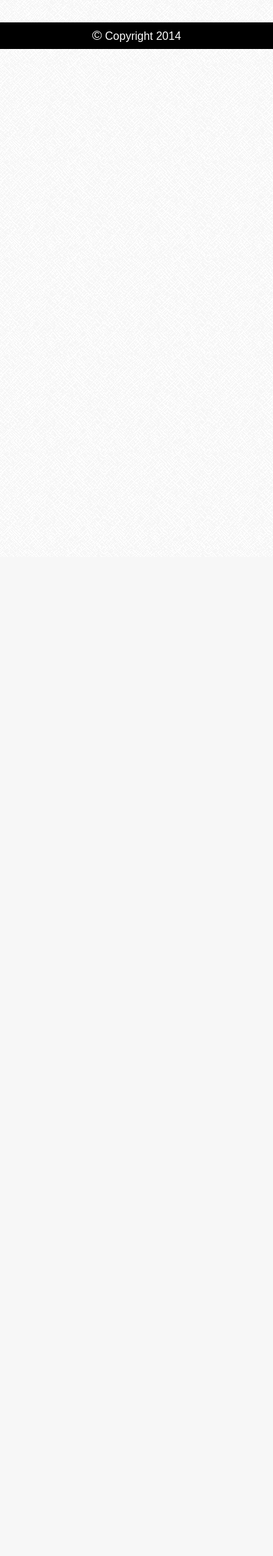
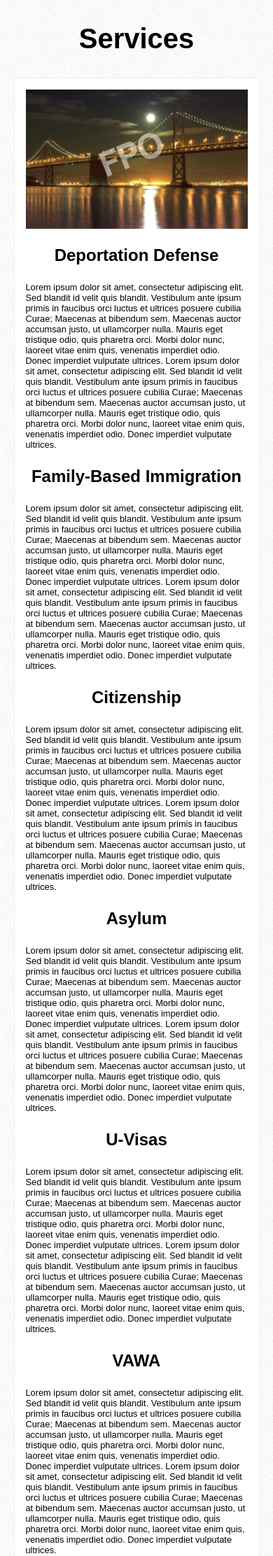
Before and after one commit to mv2sa/bolhufasLaw, a PHP site: page /services.html in a window 390 px wide. Shown: the part 48-2272 px from the top of the page at 70% size. Before the commit the page ends 118 px from the top, so only its background shows below. Run offline with PHP 8.4, Linux system fonts and the light colour scheme; some libraries are stand-ins or nearby versions; some web fonts are replaced.

Commit message:
Mobile and Desktop Service page demo done

```diff
--- a/css/main.css
+++ b/css/main.css
@@ -257,9 +257,60 @@ main {
 
 /* Services Page */
 
-.sp-something {
+.ap-wrapper.main {
+    width: 50%;
+}
 
+.ap-wrapper {
+    position: relative;
+    width: 100%;
+    background-color: white;
+    padding: 1em;
+    margin: 2em auto 0;
+    border: 1px solid #eee;
 }
+
+.ap-wrapper > div {
+    position:relative;
+    height: 100%;
+    overflow: hidden;
+}
+
+.ap-wrapper .s-headingImg {
+    width: 100%;
+    display: block;
+    margin-left: auto;
+    margin-right: auto;
+}
+
+.ap-wrapper > div > p {
+    font-size: 0.8em;
+    margin-bottom: 0em;
+}
+
+.ap-wrapper .ap-bottomLink {
+    position: absolute;
+    text-decoration: none;
+    color: #8f0000;
+    bottom: 0.1em;
+    right: 0.1em;
+}
+
+.ap-wrapper .ap-bottomLink:after {
+    font-family: 'FontAwesome';
+    content: '\f138';
+    padding-left: 0.5em;
+}
+#s-titleChild {
+    text-align: center;
+    font-size: 1.5em;
+}
+.ap-title {
+    text-align: center;
+    font-size: 2.5em;
+}
+
+
 
 /* Resources Page */
 
@@ -411,9 +462,13 @@ main {
     max-width: 1000px;
     }
 
-
-
     /* Services Page */
+    .ap-wrapper .s-headingImg {
+    width: 100%;
+    display: block;
+    margin-left: auto;
+    margin-right: auto;
+    }
 
 
     /* Resources Page */
--- a/services.html
+++ b/services.html
@@ -84,7 +84,56 @@
         </header>
 
         <main>
-
+           <h2 class="ap-title">Services</h2>
+            <article class="ap-wrapper">
+                <div>
+                    <img class="s-headingImg" src="img/heading1.jpg" alt="San Francisco" />
+                    <h3 id="s-titleChild">Deportation Defense</h3>
+                    <p>
+                        Lorem ipsum dolor sit amet, consectetur adipiscing elit. Sed blandit id velit quis blandit. Vestibulum ante ipsum primis in faucibus orci luctus et ultrices posuere cubilia Curae; Maecenas at bibendum sem. Maecenas auctor accumsan justo, ut ullamcorper nulla. Mauris eget tristique odio, quis pharetra orci. Morbi dolor nunc, laoreet vitae enim quis, venenatis imperdiet odio. Donec imperdiet vulputate ultrices. Lorem ipsum dolor sit amet, consectetur adipiscing elit. Sed blandit id velit quis blandit. Vestibulum ante ipsum primis in faucibus orci luctus et ultrices posuere cubilia Curae; Maecenas at bibendum sem. Maecenas auctor accumsan justo, ut ullamcorper nulla. Mauris eget tristique odio, quis pharetra orci. Morbi dolor nunc, laoreet vitae enim quis, venenatis imperdiet odio. Donec imperdiet vulputate ultrices.
+                    </p>
+                    <h3 id="s-titleChild">Family-Based Immigration</h3>
+                    <p>
+                        Lorem ipsum dolor sit amet, consectetur adipiscing elit. Sed blandit id velit quis blandit. Vestibulum ante ipsum primis in faucibus orci luctus et ultrices posuere cubilia Curae; Maecenas at bibendum sem. Maecenas auctor accumsan justo, ut ullamcorper nulla. Mauris eget tristique odio, quis pharetra orci. Morbi dolor nunc, laoreet vitae enim quis, venenatis imperdiet odio. Donec imperdiet vulputate ultrices. Lorem ipsum dolor sit amet, consectetur adipiscing elit. Sed blandit id velit quis blandit. Vestibulum ante ipsum primis in faucibus orci luctus et ultrices posuere cubilia Curae; Maecenas at bibendum sem. Maecenas auctor accumsan justo, ut ullamcorper nulla. Mauris eget tristique odio, quis pharetra orci. Morbi dolor nunc, laoreet vitae enim quis, venenatis imperdiet odio. Donec imperdiet vulputate ultrices.
+                    </p>
+                    <h3 id="s-titleChild">Citizenship</h3>
+                    <p>
+                        Lorem ipsum dolor sit amet, consectetur adipiscing elit. Sed blandit id velit quis blandit. Vestibulum ante ipsum primis in faucibus orci luctus et ultrices posuere cubilia Curae; Maecenas at bibendum sem. Maecenas auctor accumsan justo, ut ullamcorper nulla. Mauris eget tristique odio, quis pharetra orci. Morbi dolor nunc, laoreet vitae enim quis, venenatis imperdiet odio. Donec imperdiet vulputate ultrices. Lorem ipsum dolor sit amet, consectetur adipiscing elit. Sed blandit id velit quis blandit. Vestibulum ante ipsum primis in faucibus orci luctus et ultrices posuere cubilia Curae; Maecenas at bibendum sem. Maecenas auctor accumsan justo, ut ullamcorper nulla. Mauris eget tristique odio, quis pharetra orci. Morbi dolor nunc, laoreet vitae enim quis, venenatis imperdiet odio. Donec imperdiet vulputate ultrices.
+                    </p>
+                    <h3 id="s-titleChild">Asylum</h3>
+                    <p>
+                        Lorem ipsum dolor sit amet, consectetur adipiscing elit. Sed blandit id velit quis blandit. Vestibulum ante ipsum primis in faucibus orci luctus et ultrices posuere cubilia Curae; Maecenas at bibendum sem. Maecenas auctor accumsan justo, ut ullamcorper nulla. Mauris eget tristique odio, quis pharetra orci. Morbi dolor nunc, laoreet vitae enim quis, venenatis imperdiet odio. Donec imperdiet vulputate ultrices. Lorem ipsum dolor sit amet, consectetur adipiscing elit. Sed blandit id velit quis blandit. Vestibulum ante ipsum primis in faucibus orci luctus et ultrices posuere cubilia Curae; Maecenas at bibendum sem. Maecenas auctor accumsan justo, ut ullamcorper nulla. Mauris eget tristique odio, quis pharetra orci. Morbi dolor nunc, laoreet vitae enim quis, venenatis imperdiet odio. Donec imperdiet vulputate ultrices.
+                    </p>
+                    <h3 id="s-titleChild">U-Visas</h3>
+                    <p>
+                        Lorem ipsum dolor sit amet, consectetur adipiscing elit. Sed blandit id velit quis blandit. Vestibulum ante ipsum primis in faucibus orci luctus et ultrices posuere cubilia Curae; Maecenas at bibendum sem. Maecenas auctor accumsan justo, ut ullamcorper nulla. Mauris eget tristique odio, quis pharetra orci. Morbi dolor nunc, laoreet vitae enim quis, venenatis imperdiet odio. Donec imperdiet vulputate ultrices. Lorem ipsum dolor sit amet, consectetur adipiscing elit. Sed blandit id velit quis blandit. Vestibulum ante ipsum primis in faucibus orci luctus et ultrices posuere cubilia Curae; Maecenas at bibendum sem. Maecenas auctor accumsan justo, ut ullamcorper nulla. Mauris eget tristique odio, quis pharetra orci. Morbi dolor nunc, laoreet vitae enim quis, venenatis imperdiet odio. Donec imperdiet vulputate ultrices.
+                    </p>
+                    <h3 id="s-titleChild">VAWA</h3>
+                    <p>
+                        Lorem ipsum dolor sit amet, consectetur adipiscing elit. Sed blandit id velit quis blandit. Vestibulum ante ipsum primis in faucibus orci luctus et ultrices posuere cubilia Curae; Maecenas at bibendum sem. Maecenas auctor accumsan justo, ut ullamcorper nulla. Mauris eget tristique odio, quis pharetra orci. Morbi dolor nunc, laoreet vitae enim quis, venenatis imperdiet odio. Donec imperdiet vulputate ultrices. Lorem ipsum dolor sit amet, consectetur adipiscing elit. Sed blandit id velit quis blandit. Vestibulum ante ipsum primis in faucibus orci luctus et ultrices posuere cubilia Curae; Maecenas at bibendum sem. Maecenas auctor accumsan justo, ut ullamcorper nulla. Mauris eget tristique odio, quis pharetra orci. Morbi dolor nunc, laoreet vitae enim quis, venenatis imperdiet odio. Donec imperdiet vulputate ultrices.
+                    </p>
+                    <h3 id="s-titleChild">Deferred Action for Childhood Arrivals</h3>
+                    <p>
+                        Lorem ipsum dolor sit amet, consectetur adipiscing elit. Sed blandit id velit quis blandit. Vestibulum ante ipsum primis in faucibus orci luctus et ultrices posuere cubilia Curae; Maecenas at bibendum sem. Maecenas auctor accumsan justo, ut ullamcorper nulla. Mauris eget tristique odio, quis pharetra orci. Morbi dolor nunc, laoreet vitae enim quis, venenatis imperdiet odio. Donec imperdiet vulputate ultrices. Lorem ipsum dolor sit amet, consectetur adipiscing elit. Sed blandit id velit quis blandit. Vestibulum ante ipsum primis in faucibus orci luctus et ultrices posuere cubilia Curae; Maecenas at bibendum sem. Maecenas auctor accumsan justo, ut ullamcorper nulla. Mauris eget tristique odio, quis pharetra orci. Morbi dolor nunc, laoreet vitae enim quis, venenatis imperdiet odio. Donec imperdiet vulputate ultrices.
+                    </p>
+                    <h3 id="s-titleChild">Detention</h3>
+                    <p>
+                        Lorem ipsum dolor sit amet, consectetur adipiscing elit. Sed blandit id velit quis blandit. Vestibulum ante ipsum primis in faucibus orci luctus et ultrices posuere cubilia Curae; Maecenas at bibendum sem. Maecenas auctor accumsan justo, ut ullamcorper nulla. Mauris eget tristique odio, quis pharetra orci. Morbi dolor nunc, laoreet vitae enim quis, venenatis imperdiet odio. Donec imperdiet vulputate ultrices. Lorem ipsum dolor sit amet, consectetur adipiscing elit. Sed blandit id velit quis blandit. Vestibulum ante ipsum primis in faucibus orci luctus et ultrices posuere cubilia Curae; Maecenas at bibendum sem. Maecenas auctor accumsan justo, ut ullamcorper nulla. Mauris eget tristique odio, quis pharetra orci. Morbi dolor nunc, laoreet vitae enim quis, venenatis imperdiet odio. Donec imperdiet vulputate ultrices.
+                    </p>
+                    <h3 id="s-titleChild">Prosecutorial Discretion</h3>
+                    <p>
+                        Lorem ipsum dolor sit amet, consectetur adipiscing elit. Sed blandit id velit quis blandit. Vestibulum ante ipsum primis in faucibus orci luctus et ultrices posuere cubilia Curae; Maecenas at bibendum sem. Maecenas auctor accumsan justo, ut ullamcorper nulla. Mauris eget tristique odio, quis pharetra orci. Morbi dolor nunc, laoreet vitae enim quis, venenatis imperdiet odio. Donec imperdiet vulputate ultrices. Lorem ipsum dolor sit amet, consectetur adipiscing elit. Sed blandit id velit quis blandit. Vestibulum ante ipsum primis in faucibus orci luctus et ultrices posuere cubilia Curae; Maecenas at bibendum sem. Maecenas auctor accumsan justo, ut ullamcorper nulla. Mauris eget tristique odio, quis pharetra orci. Morbi dolor nunc, laoreet vitae enim quis, venenatis imperdiet odio. Donec imperdiet vulputate ultrices.
+                    </p>
+                    <h3 id="s-titleChild">Federal Litigation</h3>
+                    <p>
+                        Lorem ipsum dolor sit amet, consectetur adipiscing elit. Sed blandit id velit quis blandit. Vestibulum ante ipsum primis in faucibus orci luctus et ultrices posuere cubilia Curae; Maecenas at bibendum sem. Maecenas auctor accumsan justo, ut ullamcorper nulla. Mauris eget tristique odio, quis pharetra orci. Morbi dolor nunc, laoreet vitae enim quis, venenatis imperdiet odio. Donec imperdiet vulputate ultrices. Lorem ipsum dolor sit amet, consectetur adipiscing elit. Sed blandit id velit quis blandit. Vestibulum ante ipsum primis in faucibus orci luctus et ultrices posuere cubilia Curae; Maecenas at bibendum sem. Maecenas auctor accumsan justo, ut ullamcorper nulla. Mauris eget tristique odio, quis pharetra orci. Morbi dolor nunc, laoreet vitae enim quis, venenatis imperdiet odio. Donec imperdiet vulputate ultrices.
+                    </p>
+                    <h3 id="s-titleChild">Appeals</h3>
+                    <p>
+                        Lorem ipsum dolor sit amet, consectetur adipiscing elit. Sed blandit id velit quis blandit. Vestibulum ante ipsum primis in faucibus orci luctus et ultrices posuere cubilia Curae; Maecenas at bibendum sem. Maecenas auctor accumsan justo, ut ullamcorper nulla. Mauris eget tristique odio, quis pharetra orci. Morbi dolor nunc, laoreet vitae enim quis, venenatis imperdiet odio. Donec imperdiet vulputate ultrices. Lorem ipsum dolor sit amet, consectetur adipiscing elit. Sed blandit id velit quis blandit. Vestibulum ante ipsum primis in faucibus orci luctus et ultrices posuere cubilia Curae; Maecenas at bibendum sem. Maecenas auctor accumsan justo, ut ullamcorper nulla. Mauris eget tristique odio, quis pharetra orci. Morbi dolor nunc, laoreet vitae enim quis, venenatis imperdiet odio. Donec imperdiet vulputate ultrices.
+                    </p>
+                </div>
+            </article>
         </main>
 
         <footer id="f-footer">
```
